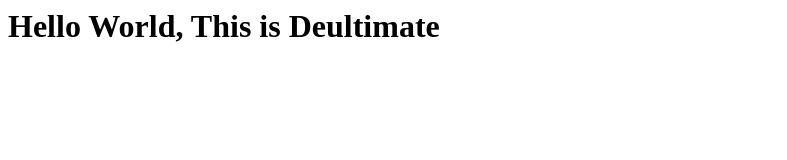
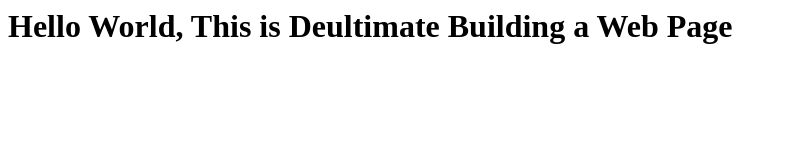
Before and after one commit to Deultimate23/Test-ProjectC5m7, a plain HTML site: page index.html in a window 1280 px wide. Shown: the whole page, without its empty margins (0-787 px from the left). Drawn offline with Linux system fonts and the light colour scheme.

Commit message:
Minor update on my html file

```diff
--- a/index.html
+++ b/index.html
@@ -1 +1 @@
-<h1>Hello World, This is Deultimate</h1>
+<h1>Hello World, This is Deultimate Building a Web Page</h1>
```
